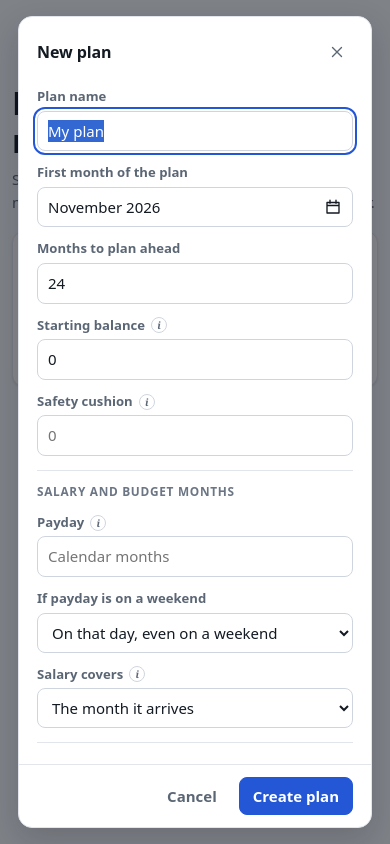
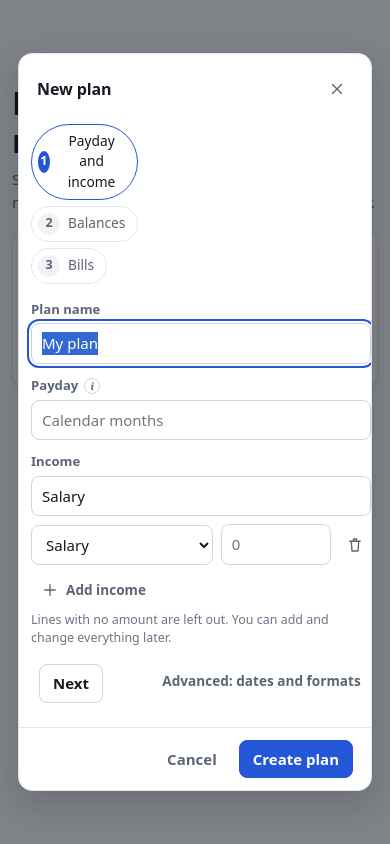
Before and after one commit to randalthor42/finance-planning, a website built with Vite: page index.html in a window 390 px wide. Both pictures are taken after a click on the button "Create my plan". Built offline with nearby package versions, Linux system fonts and the light colour scheme.

Commit message:
audit v0.9 S7: "New plan" in three steps, formats from the browser language
- New plan: 1. Payday and income (with a plain example for "Salary covers"), 2. Balances ("Money you have now",
  safety cushion), 3. Bills from presets (Rent, Phone, Internet, Groceries, Transport; lines left at zero are
  skipped). A step bar and Back / Next; "Create plan" works from any step. First month, months ahead, currency,
  cents and formats sit under "Advanced: dates and formats".
- core/locale.js formatsForLanguage: the first plan takes its currency, number and date format from the browser
  language (es-ES -> EUR, 1.234,56, dmy; en-US -> USD, 1,234.56, mdy). Unit-tested.
- Overview: until there is income the page is only the "Build your plan" checklist (empty KPIs and charts gave
  false signals); each step shows "done" once it is.
- AGENTS.md and README rows for the new module.

Not done (needs a data decision, B6): taking the starting balance from the accounts.

```diff
--- /dev/null
+++ b/src/core/locale.js
@@ -0,0 +1,76 @@
+/**
+ * @file Plan formats from the browser's language: the currency, number format and date format a new plan starts
+ * with, so a first plan in Spain shows "1.234,56 €" and a first plan in the US "$1,234.56". Pure.
+ */
+
+/** Currencies by country (region of the language tag). Countries using the euro are in EURO_REGIONS. */
+const REGION_CURRENCY = {
+  US: 'USD',
+  GB: 'GBP',
+  CH: 'CHF',
+  RO: 'RON',
+  RS: 'RSD',
+  PL: 'PLN',
+  CZ: 'CZK',
+  HU: 'HUF',
+  BG: 'BGN',
+  SE: 'SEK',
+  NO: 'NOK',
+  DK: 'DKK',
+  TR: 'TRY',
+  CA: 'CAD',
+  AU: 'AUD',
+  NZ: 'NZD',
+  JP: 'JPY',
+  IN: 'INR',
+  BR: 'BRL',
+  MX: 'MXN',
+  ZA: 'ZAR',
+};
+const EURO_REGIONS = new Set([
+  'AT',
+  'BE',
+  'CY',
+  'DE',
+  'EE',
+  'ES',
+  'FI',
+  'FR',
+  'GR',
+  'HR',
+  'IE',
+  'IT',
+  'LT',
+  'LU',
+  'LV',
+  'MT',
+  'NL',
+  'PT',
+  'SI',
+  'SK',
+]);
+/** Languages that write 1,234.56 (the others write 1.234,56). */
+const POINT_DECIMAL = new Set(['en', 'ja', 'zh', 'ko', 'he', 'th', 'hi']);
+
+/**
+ * The formats a new plan should start with for a browser language such as "es-ES" or "en-US".
+ * Unknown or missing parts fall back to euros, 1.234,56 and day-month-year.
+ * @param {string} [languageTag] e.g. navigator.language
+ * @returns {{currency: string, numFmt: 'eu'|'us', dateFmt: 'dmy'|'mdy'}}
+ */
+export function formatsForLanguage(languageTag) {
+  const [language = '', region = ''] = String(languageTag || '').split(/[-_]/);
+  const lang = language.toLowerCase();
+  const country = region.toUpperCase();
+  let currency = 'EUR';
+  if (REGION_CURRENCY[country]) {
+    currency = REGION_CURRENCY[country];
+  } else if (!EURO_REGIONS.has(country) && lang === 'en' && !country) {
+    currency = 'USD';
+  }
+  return {
+    currency,
+    numFmt: POINT_DECIMAL.has(lang) ? 'us' : 'eu',
+    dateFmt: country === 'US' ? 'mdy' : 'dmy',
+  };
+}
--- a/src/styles/forms.css
+++ b/src/styles/forms.css
@@ -141,3 +141,47 @@ textarea.inp {
 .qpick:focus-visible {
   border-color: var(--accent);
 }
+/* "New plan" in steps: the step bar, Back / Next, and the Advanced fold */
+.wizard-steps {
+  display: flex;
+  gap: 6px;
+  flex-wrap: wrap;
+  margin-bottom: 4px;
+}
+.wizard-step {
+  display: inline-flex;
+  align-items: center;
+  gap: 8px;
+  padding: 6px 12px 6px 6px;
+  border: 1px solid var(--line);
+  border-radius: 999px;
+  background: var(--surface);
+  color: var(--muted);
+  font: inherit;
+  font-size: 0.86rem;
+  cursor: pointer;
+}
+.wizard-step b {
+  display: inline-grid;
+  place-items: center;
+  width: 22px;
+  height: 22px;
+  border-radius: 50%;
+  background: var(--surface-2);
+  font-size: 0.78rem;
+}
+.wizard-step.on {
+  border-color: var(--accent);
+  color: var(--text);
+}
+.wizard-step.on b,
+.wizard-step.done b {
+  background: var(--accent);
+  color: var(--accent-ink);
+}
+.wizard-nav {
+  margin-top: 4px;
+}
+.wizard-adv {
+  justify-self: start;
+}
--- a/src/ui/modals/settings.js
+++ b/src/ui/modals/settings.js
@@ -3,11 +3,14 @@
  */
 import { M, Period } from '../../core/dates.js';
 import { $t } from '../../core/i18n.js';
+import { formatsForLanguage } from '../../core/locale.js';
 import { CATS, INCATS, SHIFTS } from '../../models/categories.js';
 import { normPlan } from '../../models/plan.js';
 import { Actions } from '../../state/actions.js';
 import { Store } from '../../state/store.js';
+import { btn } from '../components/button.js';
 import { formModal } from '../components/form.js';
+import { h } from '../dom.js';
 import { need } from '../helpers.js';
 import { UI, monthAt, nowK } from '../state.js';
 import { toast } from '../components/toast.js';
@@ -150,10 +153,63 @@ export function rollModal() {
 }
 
 /** A new plan: ask for everything a plan needs up front, starting from the open plan's looks and payday. */
+/** The three steps of a new plan: what comes in and when, what you have, what goes out. */
+const NEW_PLAN_STEPS = () => [$t('Payday and income'), $t('Balances'), $t('Bills')];
+/** Bills most people have, offered with no amount: fill in the ones you pay, the rest are left out. */
+const BILL_PRESETS = () => [
+  { name: $t('Rent'), cat: 'housing', amount: 0 },
+  { name: $t('Phone'), cat: 'utilities', amount: 0 },
+  { name: $t('Internet'), cat: 'utilities', amount: 0 },
+  { name: $t('Groceries'), cat: 'food', amount: 0 },
+  { name: $t('Transport'), cat: 'transport', amount: 0 },
+];
+
+/** The step indicator at the top of "New plan": the current step is marked, any step can be opened. */
+function stepBar(v, apply) {
+  return h(
+    'div',
+    { class: 'wizard-steps', role: 'tablist', 'aria-label': $t('Steps') },
+    NEW_PLAN_STEPS().map((label, i) =>
+      h(
+        'button',
+        {
+          type: 'button',
+          role: 'tab',
+          class: 'wizard-step' + (v.step === i + 1 ? ' on' : '') + (v.step > i + 1 ? ' done' : ''),
+          'aria-selected': String(v.step === i + 1),
+          onclick: () => apply({ step: i + 1 }),
+        },
+        h('b', { text: String(i + 1) }),
+        h('span', { text: label }),
+      ),
+    ),
+  );
+}
+/** Back / Next under the fields of a step. "Create plan" in the footer works from any step. */
+function stepNav(v, apply) {
+  const count = NEW_PLAN_STEPS().length;
+  return h(
+    'div',
+    { class: 'acts wizard-nav' },
+    v.step > 1 ? btn($t('Back'), () => apply({ step: v.step - 1 }), 'ghost') : null,
+    h('span', { class: 'grow' }),
+    v.step < count ? btn($t('Next'), () => apply({ step: v.step + 1 }), '') : null,
+  );
+}
+
+/**
+ * "New plan" in three steps (v0.9 audit, S7): 1. payday and income, 2. balances, 3. bills from a short list of
+ * presets. Dates and formats sit under "Advanced". The first plan takes its currency and formats from the browser's
+ * language; a later plan copies the open one's.
+ */
 export function newPlanModal() {
-  // the very first plan has nothing to copy the payday and formats from, so it starts from the defaults
   const first = !Store.plan;
-  const settings = first ? normPlan({}).settings : Store.plan.settings;
+  const settings = first
+    ? { ...normPlan({}).settings, ...formatsForLanguage(navigator.language) }
+    : Store.plan.settings;
+  const field = key => planFields().find(f => f.k === key);
+  const onStep = (n, f) => ({ ...f, show: v => v.step === n && (!f.show || f.show(v)) });
+  const advanced = f => ({ ...f, show: v => v.advanced });
   formModal({
     title: $t('New plan'),
     wide: true,
@@ -166,12 +222,25 @@ export function newPlanModal() {
       cushion: 0,
       payDay: settings.payDay || null,
       incomeLines: [{ name: $t('Salary'), cat: 'salary', amount: 0 }],
-      billLines: [{ name: $t('Rent'), cat: 'housing', amount: 0 }],
+      billLines: BILL_PRESETS(),
+      step: 1,
+      advanced: false,
     },
     fields: [
-      ...planFields(),
-      { type: 'sec', label: $t('Money coming in each month (optional)') },
-      {
+      { k: 'steps', type: 'custom', render: stepBar },
+      // 1. payday and income
+      onStep(1, field('name')),
+      onStep(1, field('payDay')),
+      onStep(1, { ...field('payShift'), show: v => !!v.payDay }),
+      onStep(1, {
+        ...field('payFor'),
+        show: v => !!v.payDay,
+        hint: v =>
+          v.payFor === 'next'
+            ? $t('Paid on the 26th of October? That salary is November’s money.')
+            : $t('Paid on the 26th of October? That salary is October’s money.'),
+      }),
+      onStep(1, {
         k: 'incomeLines',
         type: 'lines',
         label: $t('Income'),
@@ -179,9 +248,43 @@ export function newPlanModal() {
         cats: INCATS,
         add: $t('Add income'),
         hint: $t('Lines with no amount are left out. You can add and change everything later.'),
+      }),
+      // 2. balances
+      onStep(2, {
+        ...field('opening'),
+        half: false,
+        label: $t('Money you have now'),
+        info: $t('Bank accounts plus cash, the day before the first month starts. Accounts can be added later.'),
+      }),
+      onStep(2, field('cushion')),
+      // 3. bills
+      onStep(3, {
+        k: 'billLines',
+        type: 'lines',
+        label: $t('Bills and living costs'),
+        ph: $t('Rent'),
+        cats: CATS,
+        add: $t('Add a bill'),
+        hint: $t('Fill in what you pay each month; lines left at zero are skipped.'),
+      }),
+      { k: 'stepNav', type: 'custom', render: stepNav },
+      // dates and formats, for anyone who needs to change them
+      {
+        k: 'advancedToggle',
+        type: 'custom',
+        render: (v, apply) =>
+          h(
+            'button',
+            {
+              type: 'button',
+              class: 'btn ghost sm wizard-adv',
+              'aria-expanded': String(!!v.advanced),
+              onclick: () => apply({ advanced: !v.advanced }),
+            },
+            v.advanced ? $t('Hide dates and formats') : $t('Advanced: dates and formats'),
+          ),
       },
-      { type: 'sec', label: $t('Bills and living costs each month (optional)') },
-      { k: 'billLines', type: 'lines', label: $t('Bills'), ph: $t('Rent'), cats: CATS, add: $t('Add a bill') },
+      ...['startMonth', 'horizon', 'currency', 'cents', 'numFmt', 'dateFmt'].map(field).filter(Boolean).map(advanced),
     ],
     onSave: v => {
       const message = need(v);
@@ -189,6 +292,9 @@ export function newPlanModal() {
         return message;
       }
       const { name, incomeLines, billLines, ...rest } = v;
+      // the window's own state is not a plan setting
+      delete rest.step;
+      delete rest.advanced;
       const named = (rows, fallback) =>
         rows.filter(row => row.amount > 0).map(row => ({ ...row, name: row.name.trim() || fallback }));
       UI.month = null;
```
Also changed, not shown: AGENTS.md (+2 -0 lines), src/ui/views/overview.js (+51 -30 lines), tests/unit/locale.test.js (added, +18 -0 lines), README.md.
